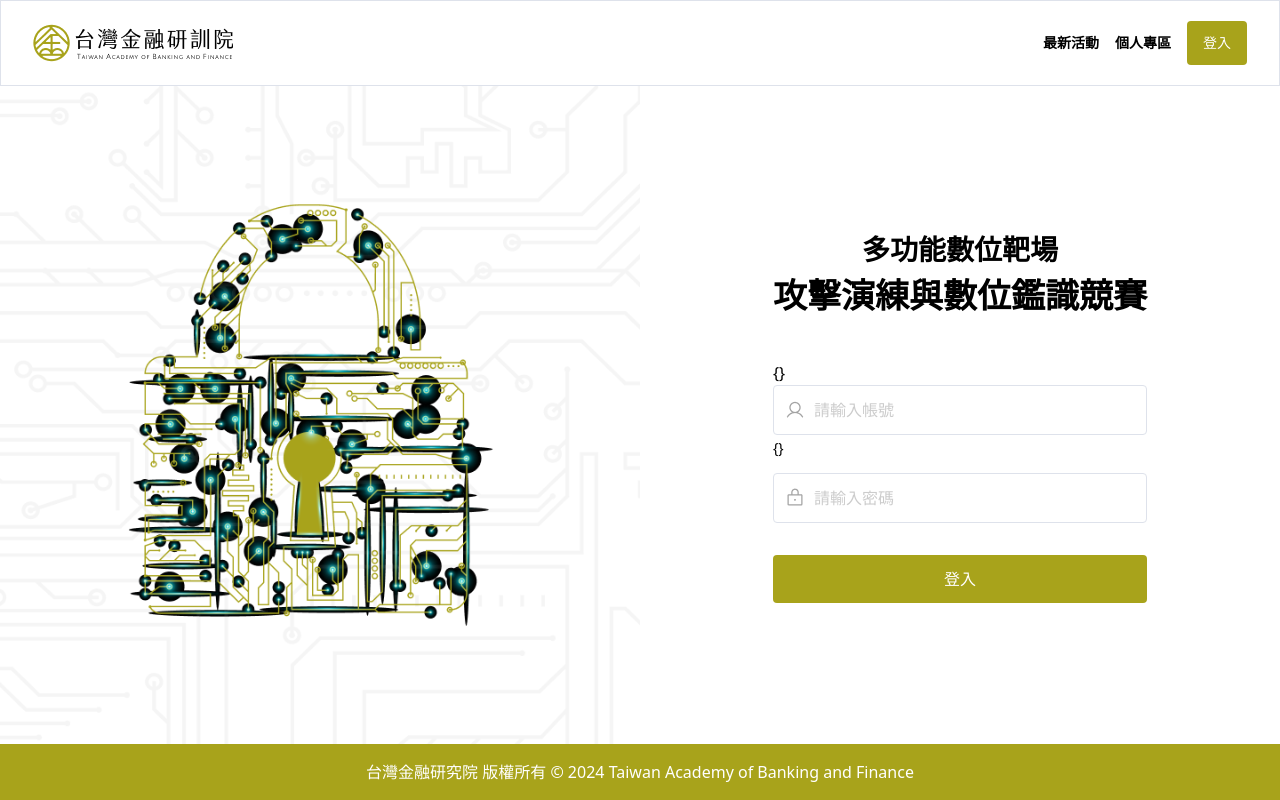
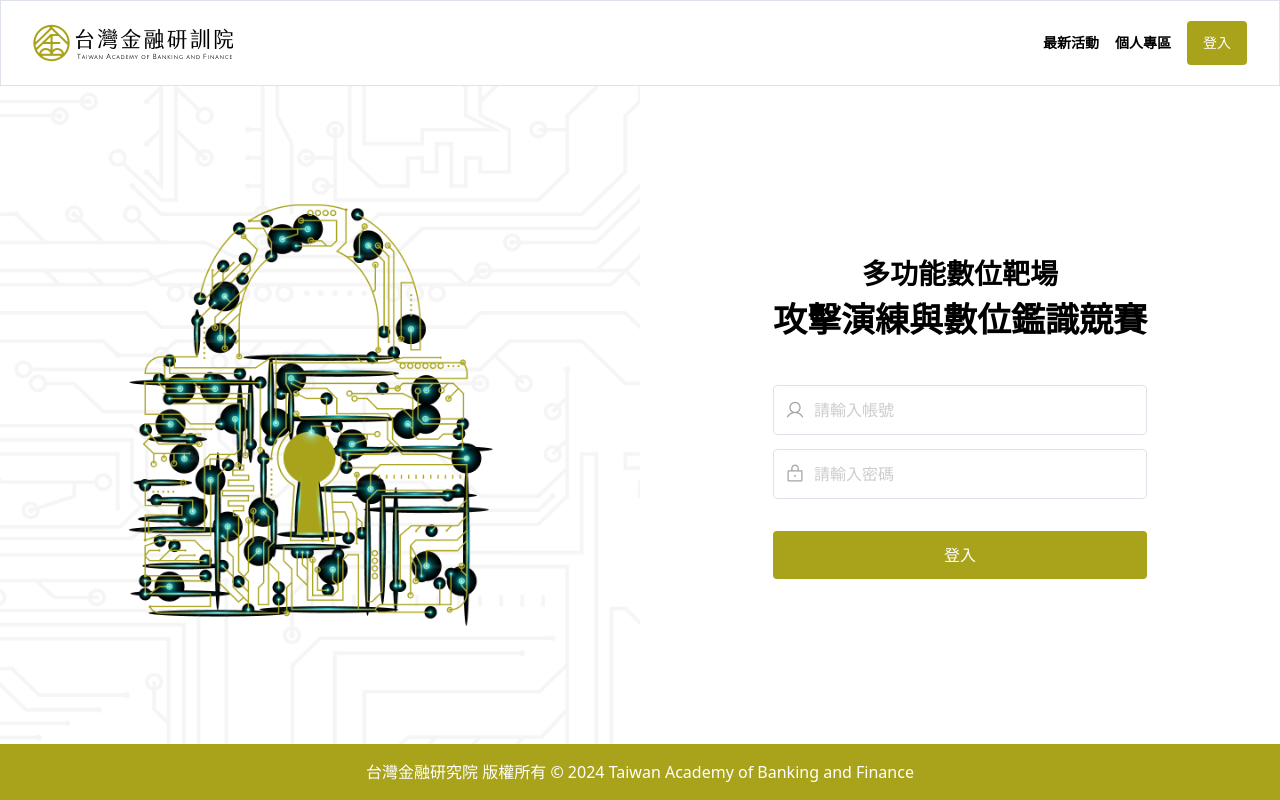
Before and after one commit to gx7879/tabf, a Vue app: page /login in a window 1280 px wide. Built offline with nearby package versions, Linux system fonts and the light colour scheme; what vue3-flip-countdown would draw is missing.

Commit message:
validate test

```diff
--- a/package.json
+++ b/package.json
@@ -11,6 +11,7 @@
     "format": "prettier --write src/"
   },
   "dependencies": {
+    "@vee-validate/yup": "^4.12.6",
     "axios": "^1.6.7",
     "js-cookie": "^3.0.5",
     "pinia": "^2.1.7",
@@ -18,8 +19,7 @@
     "vue": "^3.4.15",
     "vue-collapsed": "^1.3.1",
     "vue-router": "^4.2.5",
-    "vue3-flip-countdown": "^0.1.6",
-    "yup": "^1.4.0"
+    "vue3-flip-countdown": "^0.1.6"
   },
   "devDependencies": {
     "@rushstack/eslint-patch": "^1.3.3",
--- a/src/views/LoginView.vue
+++ b/src/views/LoginView.vue
@@ -6,8 +6,7 @@
 				多功能數位靶場<span class="block text-[34px]">攻擊演練與數位鑑識競賽</span>
 			</h1>
 			<div class="">
-				<form>
-					{{ values }}
+				<form @submit="onSubmit">
 					<label class="block mb-3.5">
 						<div class="relative">
 							<div class="relative">
@@ -18,7 +17,7 @@
 									class="w-full pl-10 border border-light-gray focus:border-light-gray focus:shadow-none focus:ring-0 rounded px-4 py-3 placeholder:text-[#ccc] placeholder:font-medium"
 									placeholder="請輸入帳號" />
 							</div>
-							<span class="text-sm text-red-medium">{{ errors }}</span>
+							<span v-if="errors.email && meta.touched" class="text-sm text-red-medium">{{ errors.email }}</span>
 						</div>
 					</label>
 					<label class="block mb-8">
@@ -29,7 +28,7 @@
 							<input v-model="password" type="password" v-bind="passwordAttrs"
 								class="w-full pl-10 border border-light-gray focus:border-light-gray focus:shadow-none focus:ring-0 rounded px-4 py-3 placeholder:text-[#ccc] placeholder:font-medium"
 								placeholder="請輸入密碼" />
-							<!-- <span class="text-sm text-red-medium">請輸入密碼</span> -->
+							<span v-if="errors.password && meta.touched" class="text-sm text-red-medium">{{ errors.password }}</span>
 						</div>
 					</label>
 					<button type="submit" class="bg-main py-3 w-full rounded text-white hover:bg-primary-dark">
@@ -46,14 +45,18 @@ import { ref } from "vue";
 import { useForm } from 'vee-validate';
 import * as yup from 'yup';
 
-const { values, errors, defineField } = useForm({
+const { values, errors, meta, defineField, handleSubmit } = useForm({
 	validationSchema: yup.object({
 		email: yup.string().required().email(),
+		password: yup.string().required()
 	})
 });
 const [email, emailAttrs] = defineField('email')
 const [password, passwordAttrs] = defineField('password')
 
+const onSubmit = handleSubmit((values) => {
+	alert(JSON.stringify(values, null, 2))
+})
 
 </script>
 
--- a/tailwind.config.js
+++ b/tailwind.config.js
@@ -5,11 +5,12 @@ export default {
     extend: {
       colors: {
         'success-medium': '#2EB774',
-        'main': '#A8A31B',
+        main: '#A8A31B',
         'light-gray': '#DEE2EB',
         'font-black': '#212121',
         'notice-border-blue': '#2EA7FF',
-        'notice-blue': '#F2FAFF'
+        'notice-blue': '#F2FAFF',
+        'red-medium': '#E83939'
       }
     }
   },
```
Also changed, not shown: 1 other file (tests, documents, lock files or other folders).
